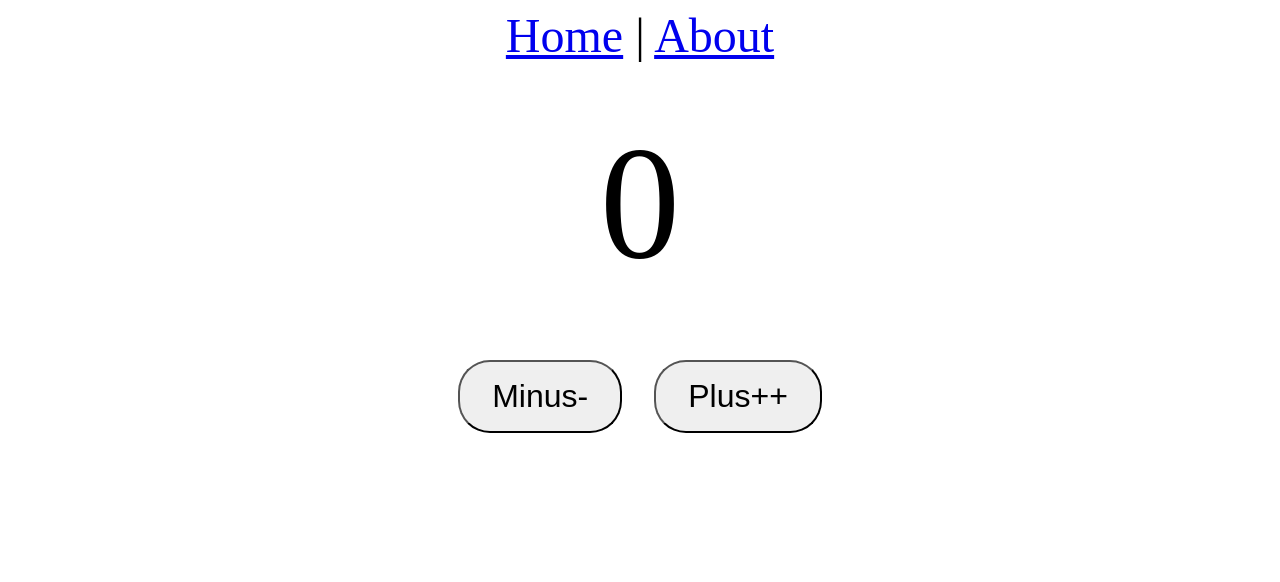
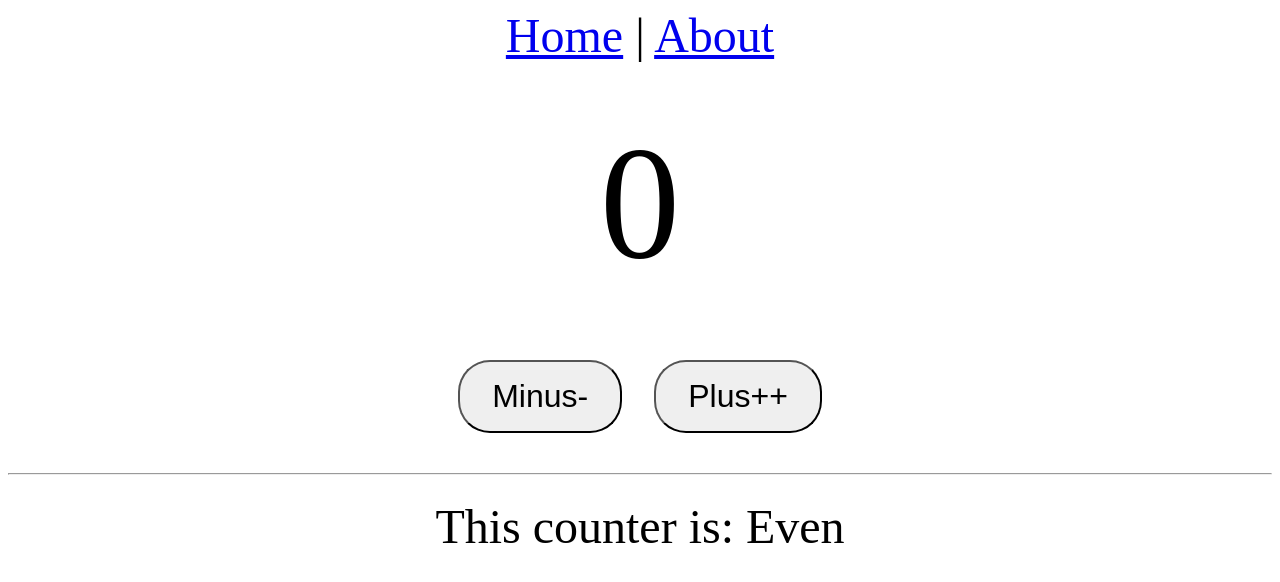
Before and after one commit to jay183145/learn-pinia, a Vue app: page / in a window 1280 px wide. Shown: the top 582 px of the page. Built offline with nearby package versions, Linux system fonts and the light colour scheme.

Commit message:
oddOrEven

```diff
--- a/src/views/HomeView.vue
+++ b/src/views/HomeView.vue
@@ -8,11 +8,16 @@
       <button @click="decreaserCount">Minus-</button>
       <button @click="increaserCount">Plus++</button>
     </div>
+    <hr>
+    <div>
+      This counter is: {{ oddOrEven }}
+    </div>
   </div>
 </template>
 
 <script setup>
 import { ref } from "@vue/reactivity"
+import { computed } from "@vue/runtime-core"
 
 const count = ref(0)
 const increaserCount = () => {
@@ -21,6 +26,14 @@ const increaserCount = () => {
 const decreaserCount = () => {
   count.value--
 }
+
+const oddOrEven = computed(() => {
+  if(count.value % 2 === 0) {
+    return "Even"
+  } else {
+    return "Odd"
+  }
+})
 
 </script>
 
```
